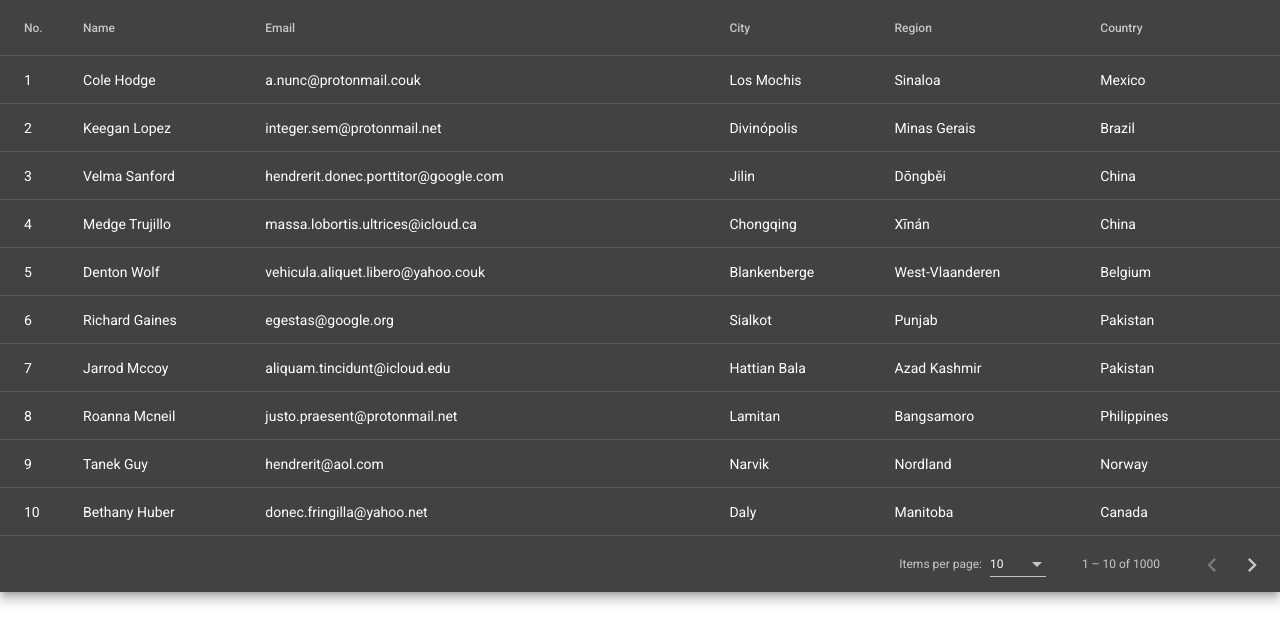
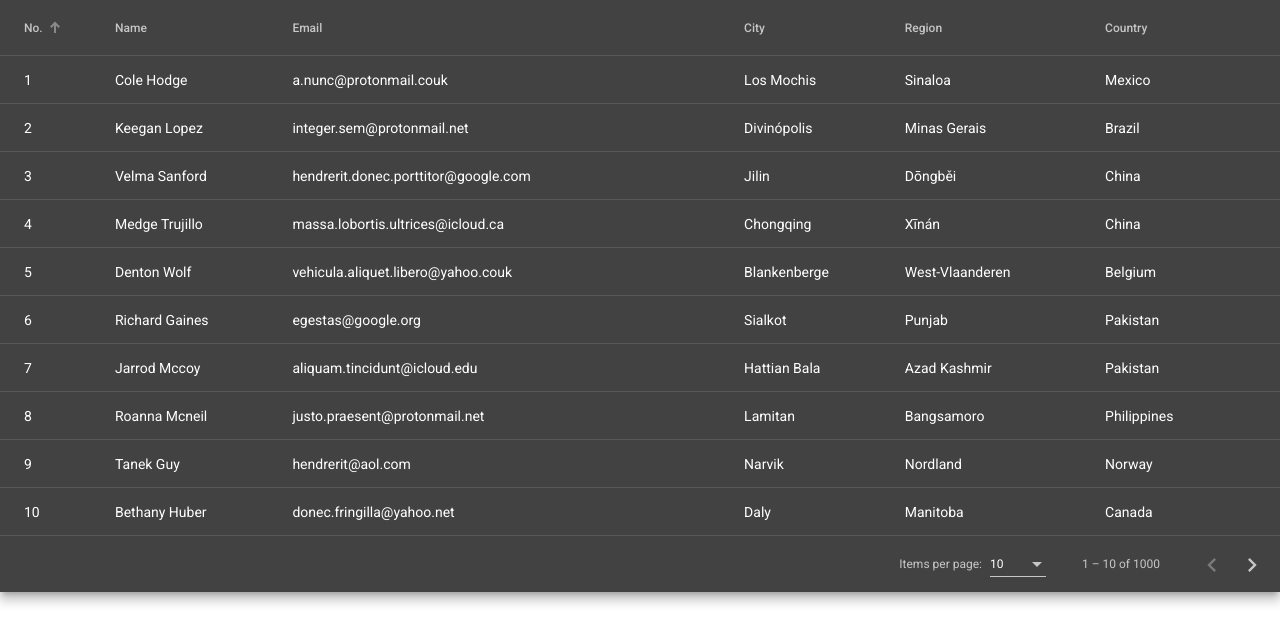
Before and after one commit to Szwajowy/swift-recrutation, an Angular app: page / in a window 1280 px wide. Shown: the top 644 px of the page. Built offline with nearby package versions, Linux system fonts and the light colour scheme; data requests are answered from the project's data file.

Commit message:
Add sorting to the table

```diff
--- a/src/app/users/components/users-table/users-table.component.html
+++ b/src/app/users/components/users-table/users-table.component.html
@@ -1,38 +1,38 @@
 <div class="mat-elevation-z8">
-  <table mat-table [dataSource]="dataSource" class="users-table">
+  <table mat-table matSort [dataSource]="dataSource" class="users-table">
     <!-- ID Column -->
     <ng-container matColumnDef="id">
-      <th mat-header-cell *matHeaderCellDef>No.</th>
+      <th mat-header-cell *matHeaderCellDef mat-sort-header>No.</th>
       <td mat-cell *matCellDef="let element">{{ element.id }}</td>
     </ng-container>
 
     <!-- Name Column -->
     <ng-container matColumnDef="name">
-      <th mat-header-cell *matHeaderCellDef>Name</th>
+      <th mat-header-cell *matHeaderCellDef mat-sort-header>Name</th>
       <td mat-cell *matCellDef="let element">{{ element.name }}</td>
     </ng-container>
 
     <!-- Email Column -->
     <ng-container matColumnDef="email">
-      <th mat-header-cell *matHeaderCellDef>Email</th>
+      <th mat-header-cell *matHeaderCellDef mat-sort-header>Email</th>
       <td mat-cell *matCellDef="let element">{{ element.email }}</td>
     </ng-container>
 
     <!-- City Column -->
     <ng-container matColumnDef="city">
-      <th mat-header-cell *matHeaderCellDef>City</th>
+      <th mat-header-cell *matHeaderCellDef mat-sort-header>City</th>
       <td mat-cell *matCellDef="let element">{{ element.city }}</td>
     </ng-container>
 
     <!-- Region Column -->
     <ng-container matColumnDef="region">
-      <th mat-header-cell *matHeaderCellDef>Region</th>
+      <th mat-header-cell *matHeaderCellDef mat-sort-header>Region</th>
       <td mat-cell *matCellDef="let element">{{ element.region }}</td>
     </ng-container>
 
     <!-- Country Column -->
     <ng-container matColumnDef="country">
-      <th mat-header-cell *matHeaderCellDef>Country</th>
+      <th mat-header-cell *matHeaderCellDef mat-sort-header>Country</th>
       <td mat-cell *matCellDef="let element">{{ element.country }}</td>
     </ng-container>
 
--- a/src/app/users/components/users-table/users-table.component.ts
+++ b/src/app/users/components/users-table/users-table.component.ts
@@ -1,6 +1,7 @@
 import { Component, OnInit, ViewChild } from '@angular/core';
 
 import { MatPaginator } from '@angular/material/paginator';
+import { MatSort } from '@angular/material/sort';
 import { MatTableDataSource } from '@angular/material/table';
 
 import { Subject, takeUntil } from 'rxjs';
@@ -30,6 +31,8 @@ export class UsersTableComponent implements OnInit {
   @ViewChild(MatPaginator)
   paginator!: MatPaginator;
 
+  @ViewChild(MatSort) sort!: MatSort;
+
   constructor(private usersService: UsersService) {}
 
   ngOnInit(): void {
@@ -43,6 +46,7 @@ export class UsersTableComponent implements OnInit {
 
   ngAfterViewInit() {
     this.dataSource.paginator = this.paginator;
+    this.dataSource.sort = this.sort;
   }
 
   ngOnDestroy(): void {
--- a/src/app/users/users.module.ts
+++ b/src/app/users/users.module.ts
@@ -1,15 +1,16 @@
 import { NgModule } from '@angular/core';
 import { CommonModule } from '@angular/common';
 
+import { MatPaginatorModule } from '@angular/material/paginator';
+import { MatSortModule } from '@angular/material/sort';
 import { MatTableModule } from '@angular/material/table';
-import { MatPaginatorModule } from '@angular/material/paginator';
 
 import { UsersTableComponent } from './components/users-table/users-table.component';
 import { UsersComponent } from './pages/users/users.component';
 
 @NgModule({
   declarations: [UsersTableComponent, UsersComponent],
-  imports: [CommonModule, MatTableModule, MatPaginatorModule],
+  imports: [CommonModule, MatPaginatorModule, MatSortModule, MatTableModule],
   exports: [UsersComponent],
 })
 export class UsersModule {}
```
